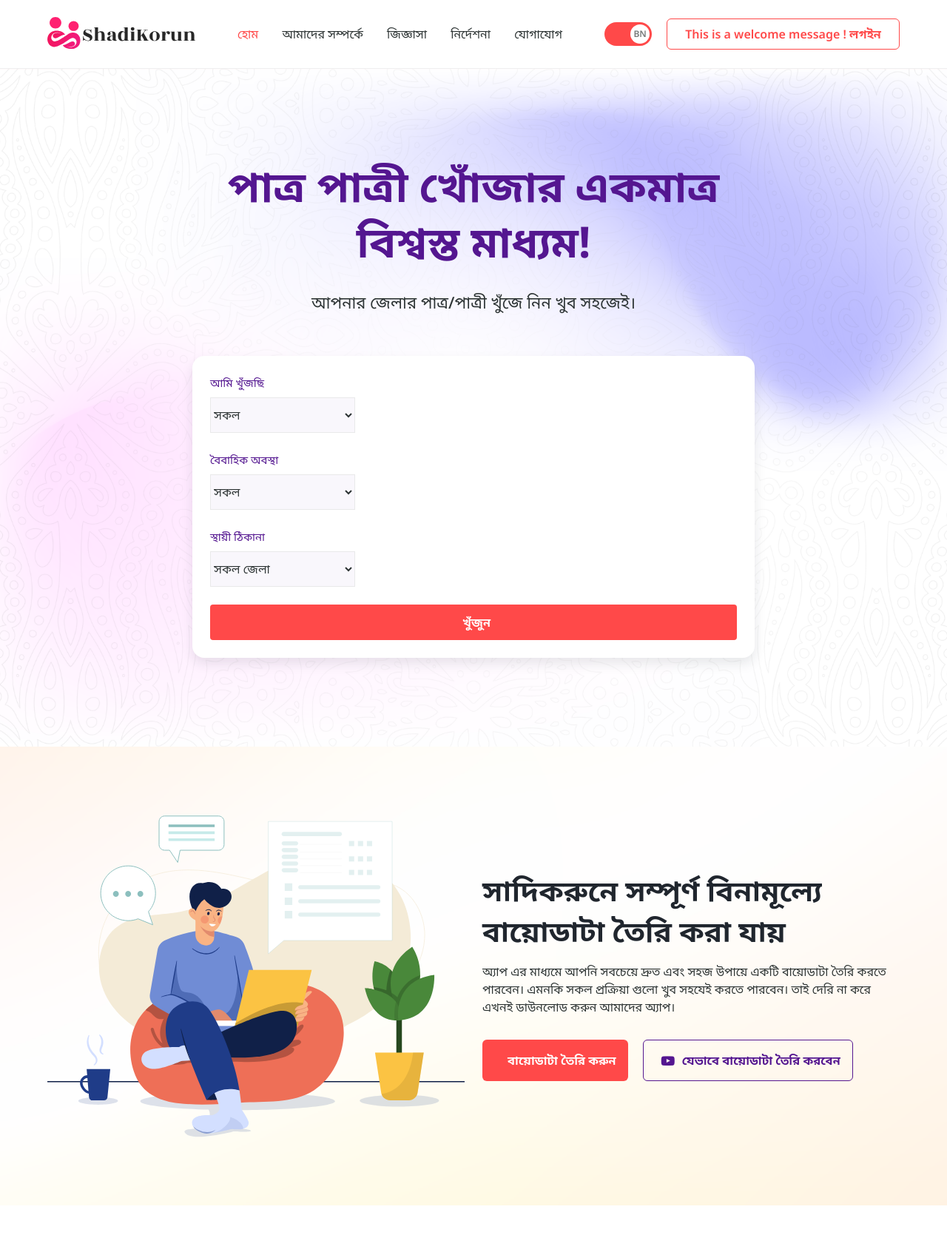
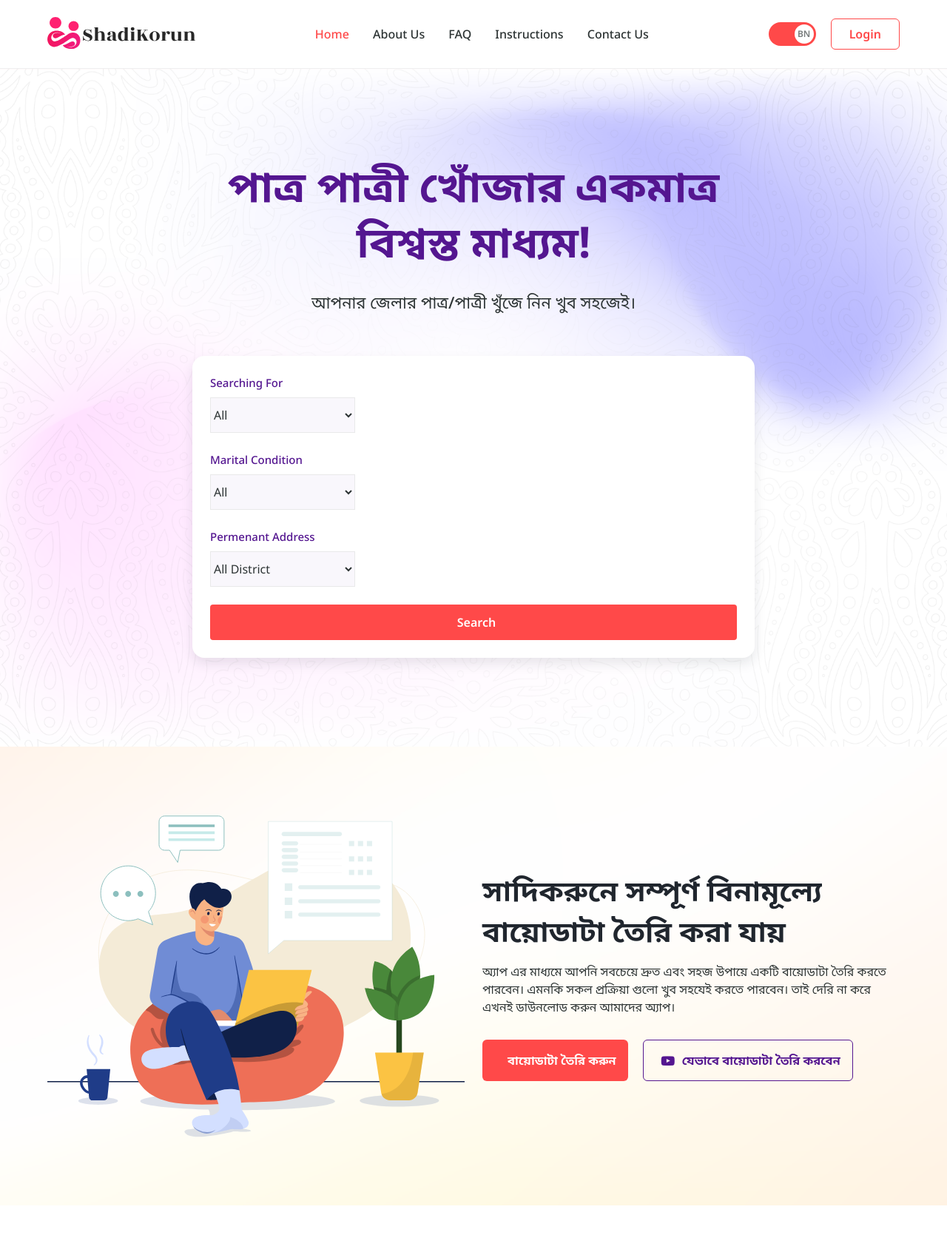
Before and after one commit to alifhossain174/GetMarried, a Laravel app: page / in a window 1280 px wide. Shown: the top 1669 px of the page at 74% size. Run offline with Laravel 10, Linux system fonts and the light colour scheme; a user stored in the database is signed in; data comes from the database, SQL or seed files in the repository; both versions use the stored data as it was after the commit; some libraries are stand-ins or nearby versions.

Commit message:
Updating Code

```diff
--- a/app/Http/Controllers/FrontendController.php
+++ b/app/Http/Controllers/FrontendController.php
@@ -2,6 +2,8 @@
 
 namespace App\Http\Controllers;
 
+use App\Models\Banner;
+use App\Models\HomepageBioData;
 use Illuminate\Http\Request;
 use Illuminate\Support\Facades\App;
 
@@ -9,7 +11,9 @@
 {
 
     public function index(){
-        return view('frontend.index');
+        $banner = Banner::where('id', 1)->first();
+        $homePageBiodata = HomepageBioData::where('id', 1)->first();
+        return view('frontend.index', compact('banner', 'homePageBiodata'));
     }
 
     public function about(){
--- a/app/Http/Middleware/SetLocale.php
+++ b/app/Http/Middleware/SetLocale.php
@@ -2,6 +2,7 @@
 
 namespace App\Http\Middleware;
 
+use App\Models\WebsiteLanguage;
 use Closure;
 use Illuminate\Http\Request;
 use Symfony\Component\HttpFoundation\Response;
@@ -17,7 +18,12 @@
     public function handle(Request $request, Closure $next): Response
     {
         $value = session('locale');
-        App::setLocale($value);
+        if($value && $value != ''){
+            App::setLocale($value);
+        } else {
+            $language = WebsiteLanguage::where('status', 1)->first();
+            App::setLocale($language->code);
+        }
         return $next($request);
     }
 }
--- /dev/null
+++ b/lang/en/label.php
@@ -0,0 +1,20 @@
+<?php
+
+return [
+    // menu items
+    'menu_home' => 'Home',
+    'menu_about_us' => 'About Us',
+    'menu_question' => 'FAQ',
+    'menu_instructions' => 'Instructions',
+    'menu_contact_us' => 'Contact Us',
+    'menu_login' => 'Login',
+
+    // hero search section
+    'hero_all' => 'All',
+    'hero_all_district' => 'All District',
+    'hero_searching_for'=> 'Searching For',
+    'hero_marital_status'=> 'Marital Condition',
+    'hero_permenant_address'=> 'Permenant Address',
+    'hero_search' => 'Search',
+
+];
--- a/public/frontend_assets/assets/css/hero.css
+++ b/public/frontend_assets/assets/css/hero.css
@@ -10,16 +10,17 @@
 }
 .hero-cont-title {
   font-size: 58px;
-  margin-bottom: 28px;
   color: var(--secondary-color);
   line-height: 130%;
+  width: 90%;
+  margin: auto;
 }
 .hero-cont-title span {
   display: block;
 }
 .hero-cont-text {
+    margin-top: 28px;
   font-size: 22px;
-  margin: 0;
 }
 .hero-search-filter {
   display: flex;
--- a/resources/views/frontend/index.blade.php
+++ b/resources/views/frontend/index.blade.php
@@ -17,25 +17,27 @@
                 <div class="col-lg-12 col-xl-8 col-12">
                     <div class="hero-content">
                         <h2 class="hero-cont-title">
-                            পাত্র পাত্রী খোঁজার একমাত্র <span>বিশ্বস্ত মাধ্যম!</span>
+                            {{-- পাত্র পাত্রী খোঁজার একমাত্র <span>বিশ্বস্ত মাধ্যম!</span> --}}
+                            {{ App::currentLocale() == 'en' ? $banner->banner_title : $banner->banner_title_bn }}
                         </h2>
                         <p class="hero-cont-text">
-                            আপনার জেলার পাত্র/পাত্রী খুঁজে নিন খুব সহজেই।
+                            {{-- আপনার জেলার পাত্র/পাত্রী খুঁজে নিন খুব সহজেই। --}}
+                            {{ App::currentLocale() == 'en' ? $banner->banner_description : $banner->banner_description_bn }}
                         </p>
                     </div>
                     <div class="hero-search-filter">
                         <div class="form-group">
-                            <label>আমি খুঁজছি</label>
+                            <label>{{__('label.hero_searching_for')}}</label>
                             <select class="select2 hero-search-filter-select">
-                                <option value="1">সকল</option>
+                                <option value="">{{__('label.hero_all')}}</option>
                                 <option value="2">পাত্রের বায়োডাটা</option>
                                 <option value="3">পাত্রীর বায়োডাটা</option>
                             </select>
                         </div>
                         <div class="form-group">
-                            <label>বৈবাহিক অবস্থা</label>
+                            <label>{{__('label.hero_marital_status')}}</label>
                             <select class="select2 hero-search-filter-select">
-                                <option value="1">সকল</option>
+                                <option value="">{{__('label.hero_all')}}</option>
                                 <option value="2">অবিবাহিত</option>
                                 <option value="3">বিবাহিত</option>
                                 <option value="4">ডিভোর্সড</option>
@@ -44,9 +46,9 @@
                             </select>
                         </div>
                         <div class="form-group">
-                            <label>স্থায়ী ঠিকানা</label>
+                            <label>{{__('label.hero_permenant_address')}}</label>
                             <select class="hero-search-filter-select select2" name="state">
-                                <option value="0">সকল জেলা</option>
+                                <option value="">{{__('label.hero_all_district')}}</option>
                                 <option value="1">কুমিল্লা</option>
                                 <option value="2">ফেনী</option>
                                 <option value="3">ব্রাহ্মণবাড়িয়া</option>
@@ -114,7 +116,7 @@
                             </select>
                         </div>
                         <a href="biodata.html" class="h-search-filter-btn">
-                            <i class="fi fi-rs-search"></i>খুঁজুন
+                            <i class="fi fi-rs-search"></i>{{__('label.hero_search')}}
                         </a>
                     </div>
                 </div>
@@ -123,31 +125,31 @@
     </section>
     <!-- End Hero Area -->
 
+
     <!-- BioData CTA Area -->
     <section class="biodata-cta-area background-image" style="background-image: url('{{url('frontend_assets')}}/assets/images/section-bg.png')">
         <div class="container">
             <div class="row align-items-center">
                 <div class="col-lg-6 col-12">
                     <div class="biodata-cta-img">
+                        @if($homePageBiodata && file_exists(public_path($homePageBiodata->image)))
+                        <img src="{{url($homePageBiodata->image)}}" alt="Image" />
+                        @else
                         <img src="{{url('frontend_assets')}}/assets/images/cta-img.svg" alt="#" />
+                        @endif
                     </div>
                 </div>
                 <div class="col-lg-6 col-12">
                     <div class="biodata-cta-content">
                         <h3 class="biodata-cta-cont-title">
-                            <span>সাদিকরুনে</span> সম্পূর্ণ বিনামূল্যে বায়োডাটা তৈরি করা যায়
+                            {{ App::currentLocale() == 'en' ? $homePageBiodata->title : $homePageBiodata->title_bn }}
                         </h3>
                         <p class="biodata-cta-cont-text">
-                            অ্যাপ এর মাধ্যমে আপনি সবচেয়ে দ্রুত এবং সহজ উপায়ে একটি বায়োডাটা
-                            তৈরি করতে পারবেন। এমনকি সকল প্রক্রিয়া গুলো খুব সহযেই করতে
-                            পারবেন। তাই দেরি না করে এখনই ডাউনলোড করুন আমাদের অ্যাপ।
+                            {{ App::currentLocale() == 'en' ? $homePageBiodata->description : $homePageBiodata->description_bn }}
                         </p>
                         <div class="biodata-cta-btn">
-                            <a href="#" target="_blank" class="theme-btn"><i
-                                    class="fi fi-rr-plus"></i>বায়োডাটা তৈরি করুন</a>
-                            <a href="#" target="_blank" class="theme-btn secondary"><i
-                                    class="icofont-youtube-play"></i>যেভাবে বায়োডাটা তৈরি
-                                করবেন</a>
+                            <a href="{{$homePageBiodata->button1_url}}" target="_blank" class="theme-btn"><i class="fi fi-rr-plus"></i>{{ App::currentLocale() == 'en' ? $homePageBiodata->button1_text : $homePageBiodata->button1_text_bn }}</a>
+                            <a href="{{$homePageBiodata->button2_url}}" target="_blank" class="theme-btn secondary"><i class="icofont-youtube-play"></i>{{ App::currentLocale() == 'en' ? $homePageBiodata->button2_text : $homePageBiodata->button2_text_bn }}</a>
                         </div>
                     </div>
                 </div>
@@ -155,6 +157,7 @@
         </div>
     </section>
     <!-- End BioData CTA Area -->
+
 
     <!-- Funfact  Area -->
     <section class="funfact-area">
--- a/resources/views/frontend/master.blade.php
+++ b/resources/views/frontend/master.blade.php
@@ -134,19 +134,19 @@
                     <nav id="offcanvas-menu" class="navigation offcanvas-menu">
                         <ul id="nav mobile-nav" class="list-none offcanvas-men-list">
                             <li class="active">
-                                <a href="{{ url('/') }}">হোম</a>
+                                <a href="{{ url('/') }}">{{__('label.menu_home')}}</a>
                             </li>
                             <li>
-                                <a href="{{ url('/about') }}">আমাদের সম্পর্কে</a>
+                                <a href="{{ url('/about') }}">{{__('label.menu_about_us')}}</a>
                             </li>
                             <li>
-                                <a href="{{ url('/faq') }}">জিজ্ঞাসা </a>
+                                <a href="{{ url('/faq') }}">{{__('label.menu_question')}}</a>
                             </li>
                             <li>
-                                <a href="{{ url('/direction') }}">নির্দেশনা </a>
+                                <a href="{{ url('/direction') }}">{{__('label.menu_instructions')}}</a>
                             </li>
                             <li>
-                                <a href="{{ url('/contact') }}">যোগাযোগ </a>
+                                <a href="{{ url('/contact') }}">{{__('label.menu_contact_us')}}</a>
                             </li>
                         </ul>
                     </nav>
@@ -155,7 +155,7 @@
                     <div class="mobile-menu-modal-main-bottom">
                         <!-- offcanvas-menu end -->
                         <div class="mobile-menu-modal-bottom header-menu-btn">
-                            <a href="{{ url('/user/login') }}" class="theme-btn">লগইন</a>
+                            <a href="{{ url('/user/login') }}" class="theme-btn">{{__('label.menu_login')}}</a>
                         </div>
                     </div>
 
@@ -173,26 +173,25 @@
                 <div class="col-12">
                     <div class="header-inner">
                         <div class="header-logo">
-                            <a href="{{ url('/') }}"><img
-                                    src="{{ url('frontend_assets') }}/assets/images/logo.svg" alt="#" /></a>
+                            <a href="{{ url('/') }}"><img src="{{ url('frontend_assets') }}/assets/images/logo.svg" alt="#" /></a>
                         </div>
                         <div class="header-menu">
                             <nav class="navigation">
                                 <ul class="header-menu-list">
                                     <li class="active">
-                                        <a href="{{ url('/') }}">হোম</a>
+                                        <a href="{{ url('/') }}">{{__('label.menu_home')}}</a>
                                     </li>
                                     <li>
-                                        <a href="{{ url('/about') }}">আমাদের সম্পর্কে</a>
+                                        <a href="{{ url('/about') }}">{{__('label.menu_about_us')}}</a>
                                     </li>
                                     <li>
-                                        <a href="{{ url('/faq') }}">জিজ্ঞাসা</a>
+                                        <a href="{{ url('/faq') }}">{{__('label.menu_question')}}</a>
                                     </li>
                                     <li>
-                                        <a href="{{ url('/direction') }}">নির্দেশনা</a>
+                                        <a href="{{ url('/direction') }}">{{__('label.menu_instructions')}}</a>
                                     </li>
                                     <li>
-                                        <a href="{{ url('/contact') }}">যোগাযোগ</a>
+                                        <a href="{{ url('/contact') }}">{{__('label.menu_contact_us')}}</a>
                                     </li>
                                 </ul>
                             </nav>
@@ -204,7 +203,7 @@
                                 <div class="language-change-toggle theme-switch" onclick="languageToggle()"></div>
                             </div>
                             <div class="header-login">
-                                <a href="{{ url('/user/login') }}" class="theme-btn"> {{ __('message.welcome') }} লগইন</a>
+                                <a href="{{ url('/user/login') }}" class="theme-btn">{{__('label.menu_login')}}</a>
                             </div>
                             <!-- Mobile Menu Button -->
 
@@ -349,6 +348,20 @@
         $locale = App::currentLocale();
     @endphp
 
+    @if($locale == 'en')
+    <script>
+        let element = document.body;
+        element.classList.toggle("language-change");
+
+        let systemChange = localStorage.getItem("systemChange");
+        if (systemChange && systemChange === "language-change") {
+            localStorage.setItem("systemChange", "");
+        } else {
+            localStorage.setItem("systemChange", "language-change");
+        }
+    </script>
+    @endif
+
     <script>
         function languageToggle() {
 
@@ -366,7 +379,8 @@
                 type: "GET",
                 url: "{{ url('change/lang') }}",
                 success: function (data) {
-                    // location.reload(true);
+                    console.log("Language Changed Successfully");
+                    location.reload(true);
                 },
                 error: function (data) {
                     console.log('Error:', data);
--- a/routes/frontend.php
+++ b/routes/frontend.php
@@ -8,7 +8,6 @@
 
 
 // frontend web pages
-
 Route::group(['middleware' => ['SetLocale']], function () {
     Route::get('/', [FrontendController::class, 'index'])->name('Frontend.Index');
     Route::get('/about', [FrontendController::class, 'about'])->name('Frontend.About');
```
Also changed, not shown: lang/bn/label.php (added, +19 -0 lines), get_married.sql.
